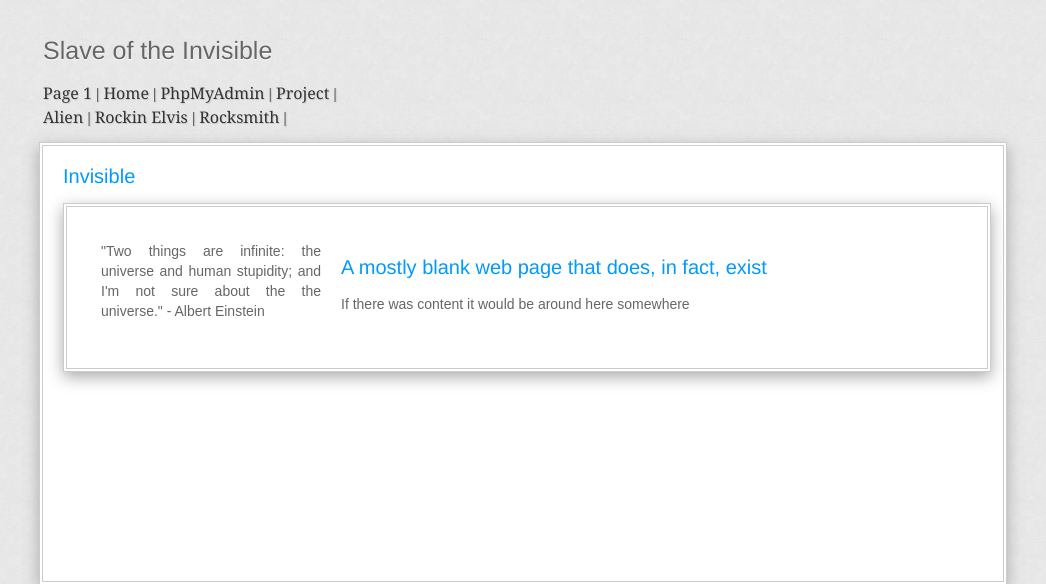
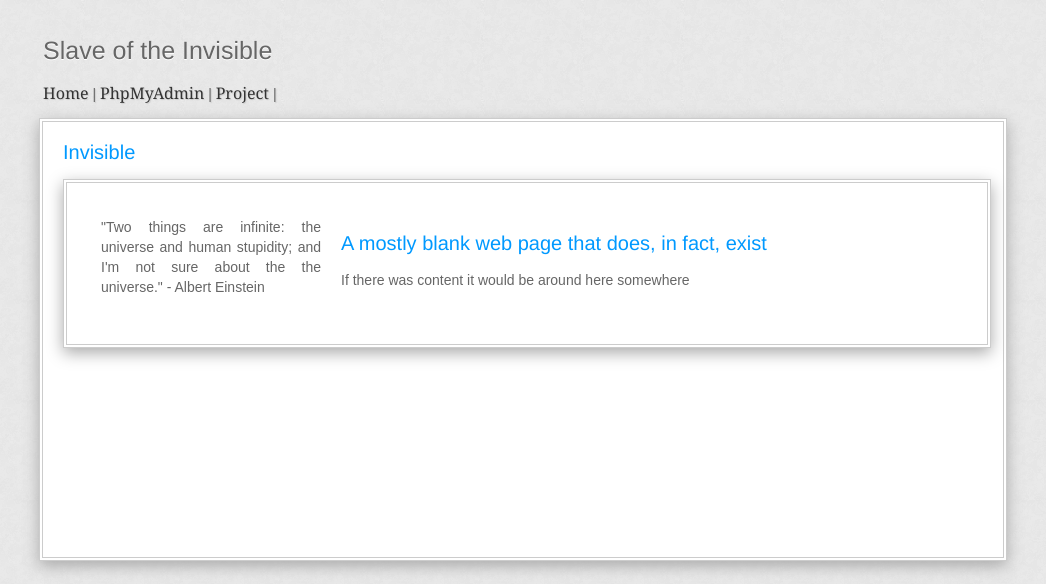
Before and after one commit to jcockrum/cloud_page, a PHP site: page / in a window 1280 px wide. Shown: the top 584 px of the page, without its empty margins (117-1163 px from the left). Run offline with PHP 8.4, Linux system fonts and the light colour scheme.

Commit message:
menu adjustment

```diff
--- a/includes/header.php
+++ b/includes/header.php
@@ -16,10 +16,6 @@
 <div id="header">
 	<h1 class="site-title"><a href="./">Slave of the Invisible</a></h1>
 		<div class="nav"><br />
-		<!-- replace with the home link -->
-		<ul>
-			<li><a href="./">Page 1</a></li> |
-		</ul>
 		        <ul>
 			        <li><a href="http://184.169.130.102/">Home</a></li> |
 			        <li><a href="http://184.169.130.102/phpmyadmin/">PhpMyAdmin</a></li> |
@@ -27,9 +23,9 @@
 		        </ul>
 		        <br />
 		        <ul>
-			<li><a href="http://184.169.130.102/AlienCH2/report.html">Alien</a></li> |
-			<li><a href="http://184.169.130.102/makemeelvis">Rockin Elvis</a></li> |
-			<li><a href="http://184.169.130.102/RKS/index.html">Rocksmith</a></li> |
+			        <!-- <li><a href="http://184.169.130.102/AlienCH2/report.html">Alien</a></li> | -->
+			        <!-- <li><a href="http://184.169.130.102/makemeelvis">Rockin Elvis</a></li> |-->
+			        <!-- <li><a href="http://184.169.130.102/RKS/index.html">Rocksmith</a></li> |-->
 		        </ul>
 		</div>
 	</div>
```
Lines whose indentation alone changed are shown as unchanged.
